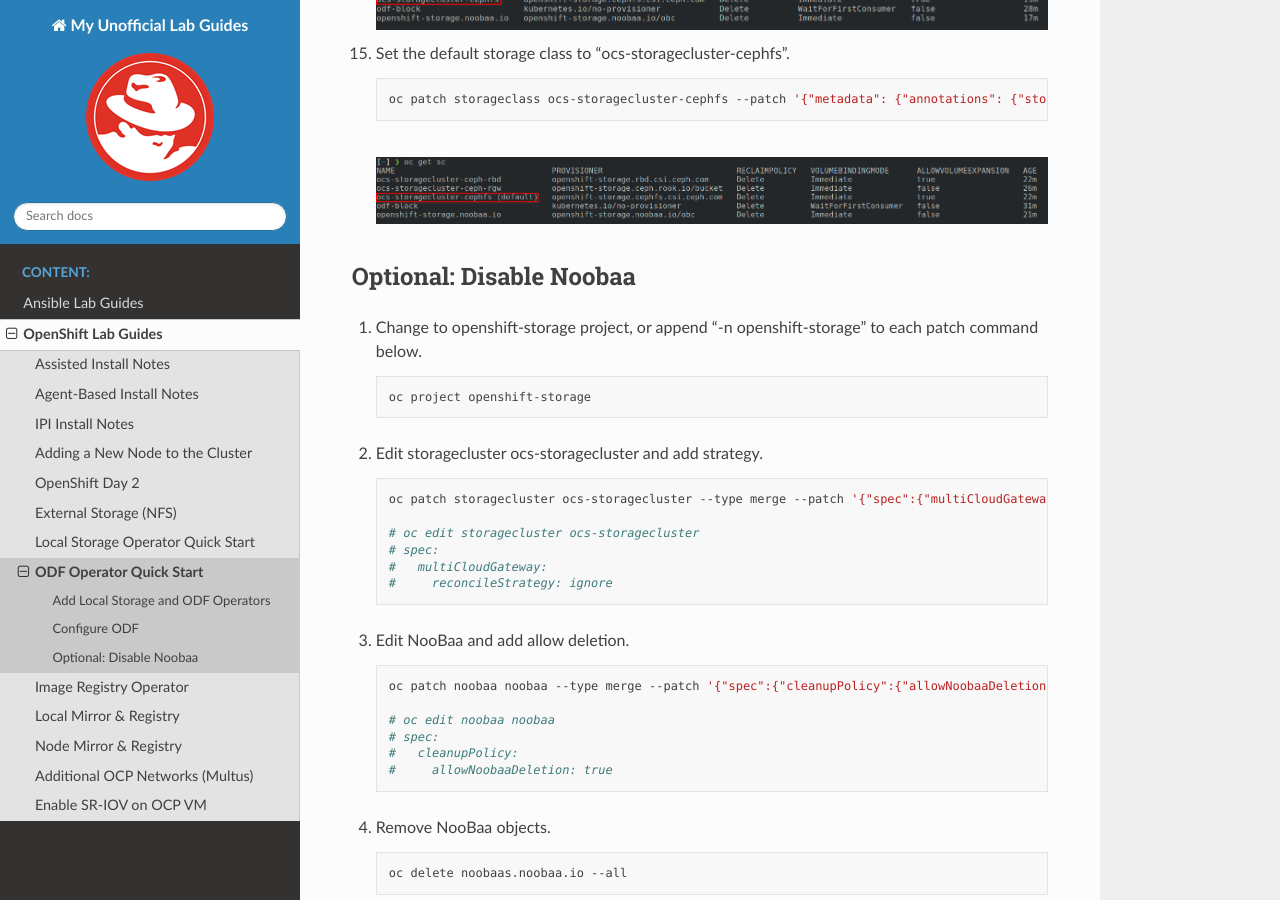
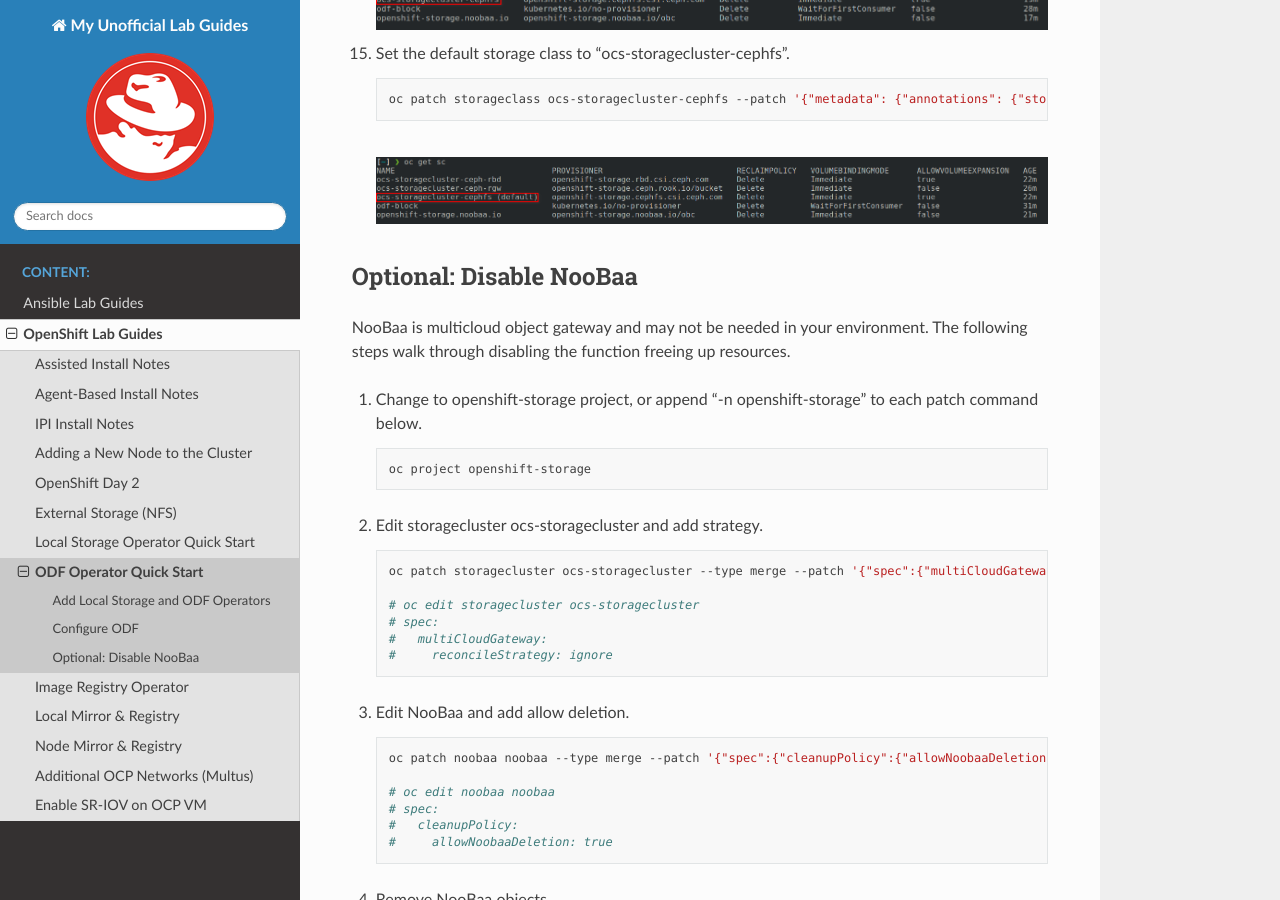
Before and after one commit to vtog/labGuides, a Sphinx documentation site: the page built from source/ocp/odf-quick-start.rst, in a window 1280 px wide and 900 px high, scrolled down 2882 px. Built offline with Sphinx 7.4.7 and the Read the Docs theme 2.0.0, drawn with Linux system fonts in a browser that asks for light colours; pages that are not in the unit, such as notebooks, are missing from menus.

Commit message:
what is noobaa

```diff
--- a/source/ocp/odf-quick-start.rst
+++ b/source/ocp/odf-quick-start.rst
@@ -91,8 +91,10 @@
 
    .. image:: images/ocgetscdef.png
 
-Optional: Disable Noobaa
+Optional: Disable NooBaa
 ------------------------
+NooBaa is multicloud object gateway and may not be needed in your environment.
+The following steps walk through disabling the function freeing up resources.
 
 #. Change to openshift-storage project, or append "-n openshift-storage" to
    each patch command below.
```
